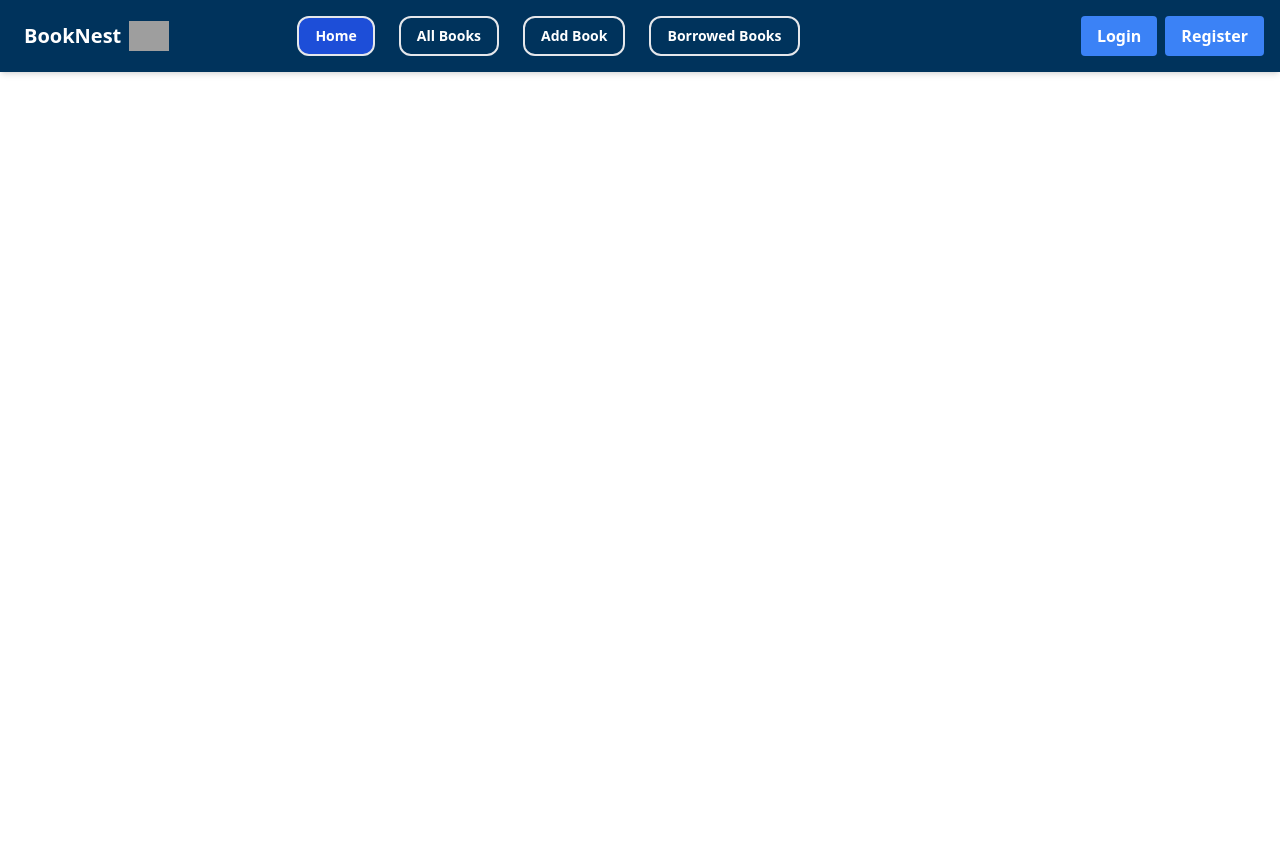
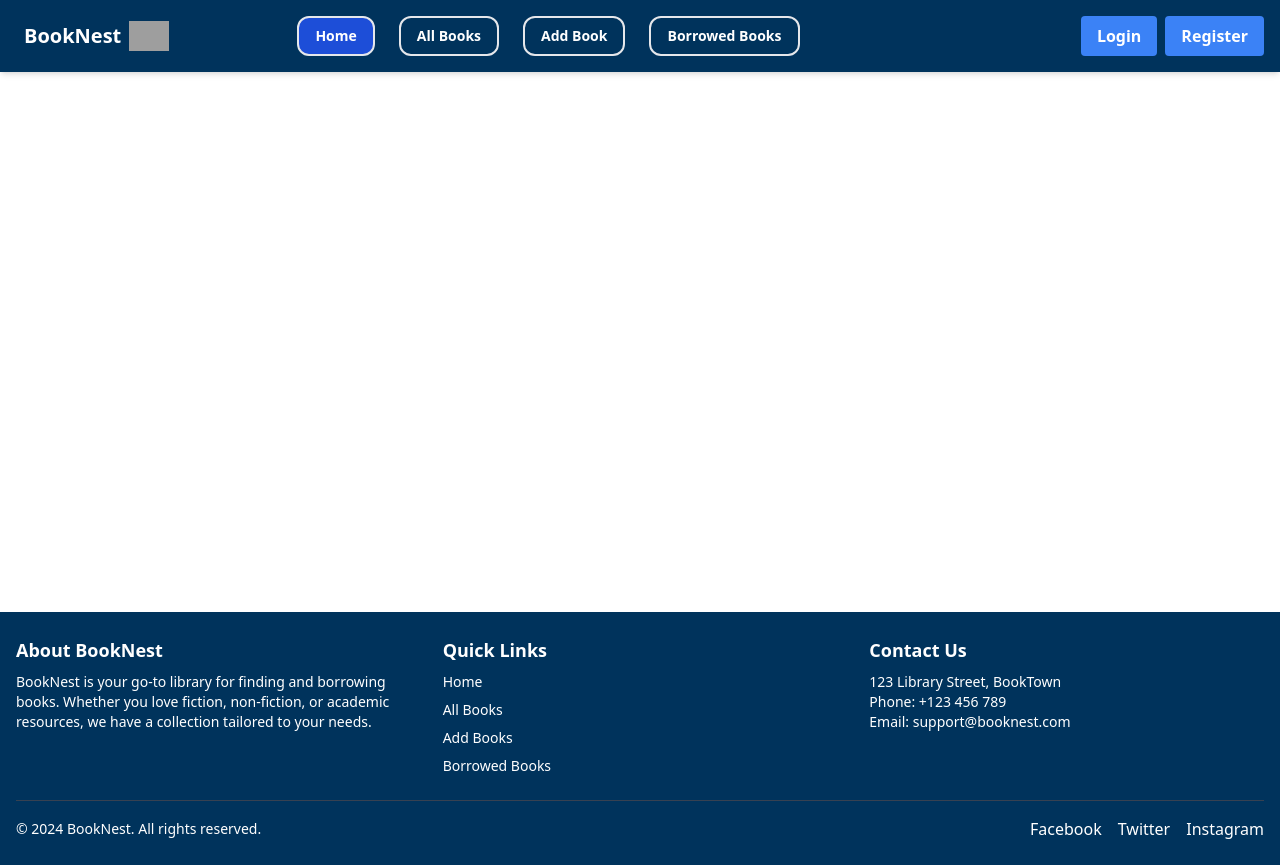
Before and after one commit to md-siam-islam/Assignment-11-Client, a React (Vite) app: page / in a window 1280 px wide. Before the commit the page ends 800 px from the top, so only its background shows below. Built offline with nearby package versions, Linux system fonts and the light colour scheme; grey boxes are pictures that could not be loaded.

Commit message:
footer add in website

```diff
--- a/src/Components/Footer/Footer.jsx
+++ b/src/Components/Footer/Footer.jsx
@@ -1,11 +1,74 @@
 import React from 'react';
 
 const Footer = () => {
-    return (
-        <div>
+  return (
+    <footer className="bg-[#00335c] text-white py-6">
+      <div className="container mx-auto px-4">
+        {/* Top Section */}
+        <div className="grid grid-cols-1 md:grid-cols-3 gap-8 mb-6">
+          {/* About Us */}
+          <div>
+            <h2 className="text-lg font-bold mb-2">About BookNest</h2>
+            <p className="text-sm">
+              BookNest is your go-to library for finding and borrowing books. Whether you love fiction, non-fiction, or academic resources, we have a collection tailored to your needs.
+            </p>
+          </div>
 
+          {/* Quick Links */}
+          <div>
+            <h2 className="text-lg font-bold mb-2">Quick Links</h2>
+            <ul className="text-sm space-y-2">
+              <li><a href="/" className="hover:underline">Home</a></li>
+              <li><a href="/allbooks" className="hover:underline">All Books</a></li>
+              <li><a href="/addbook" className="hover:underline">Add Books</a></li>
+              <li><a href="/borodedBooks" className="hover:underline">Borrowed Books</a></li>
+            </ul>
+          </div>
+
+          {/* Contact Us */}
+          <div>
+            <h2 className="text-lg font-bold mb-2">Contact Us</h2>
+            <p className="text-sm">123 Library Street, BookTown</p>
+            <p className="text-sm">Phone: +123 456 789</p>
+            <p className="text-sm">Email: support@booknest.com</p>
+          </div>
         </div>
-    );
+
+        {/* Bottom Section */}
+        <div className="border-t border-gray-700 pt-4 flex flex-col md:flex-row justify-between items-center">
+          <p className="text-sm">
+            © {new Date().getFullYear()} BookNest. All rights reserved.
+          </p>
+          <div className="flex space-x-4 mt-2 md:mt-0">
+            <a
+              href="https://facebook.com"
+              target="_blank"
+              rel="noopener noreferrer"
+              className="hover:text-blue-500"
+            >
+              Facebook
+            </a>
+            <a
+              href="https://twitter.com"
+              target="_blank"
+              rel="noopener noreferrer"
+              className="hover:text-blue-400"
+            >
+              Twitter
+            </a>
+            <a
+              href="https://instagram.com"
+              target="_blank"
+              rel="noopener noreferrer"
+              className="hover:text-pink-500"
+            >
+              Instagram
+            </a>
+          </div>
+        </div>
+      </div>
+    </footer>
+  );
 };
 
 export default Footer;
--- a/src/Components/Homelayout/Homelayout.jsx
+++ b/src/Components/Homelayout/Homelayout.jsx
@@ -7,7 +7,9 @@ const Homelayout = () => {
     return (
         <div>
             <Navbar></Navbar>
+            <div className='min-h-[calc(100vh-260px)]'>
             <Outlet></Outlet>
+            </div>
             <Footer></Footer>
         </div>
     );
```
